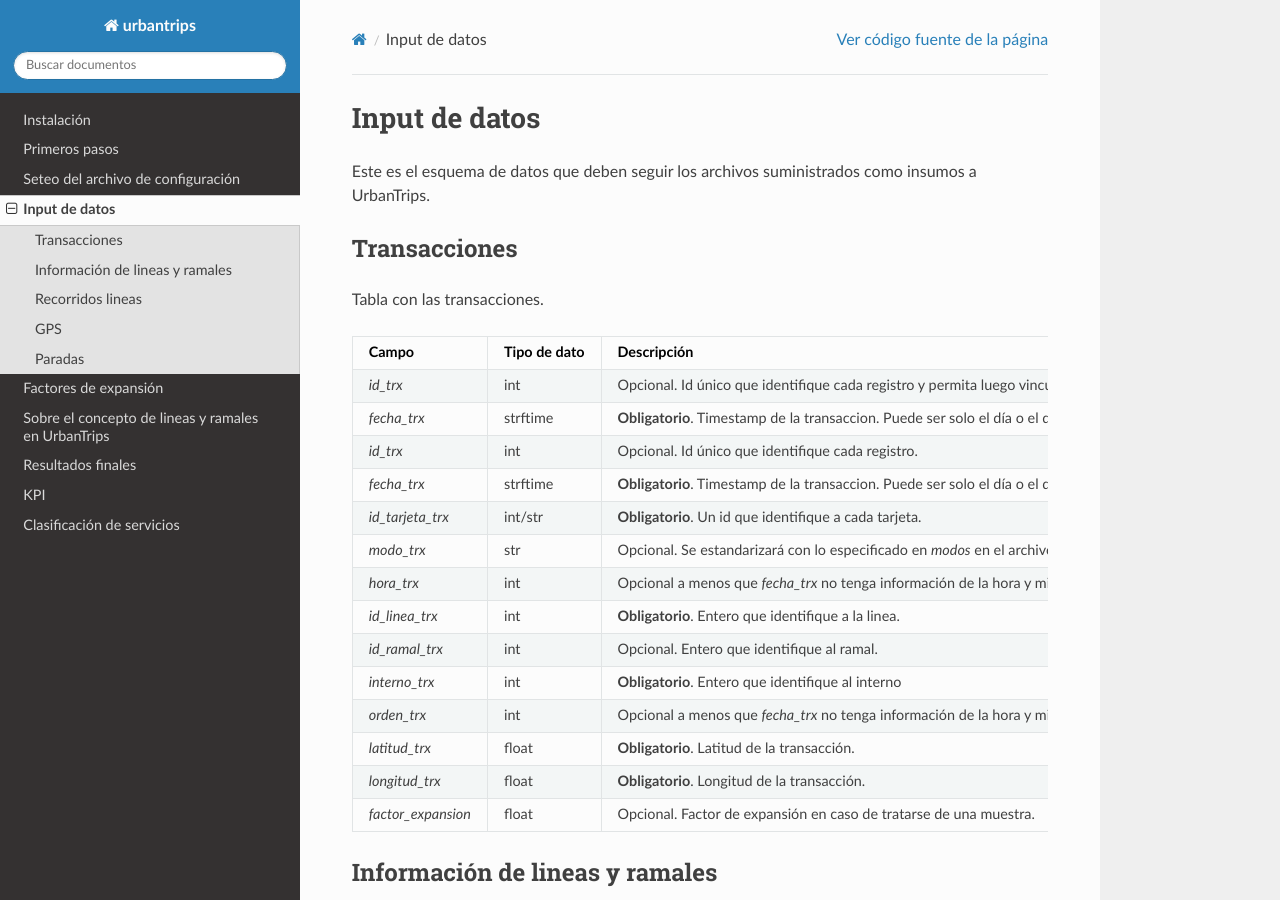
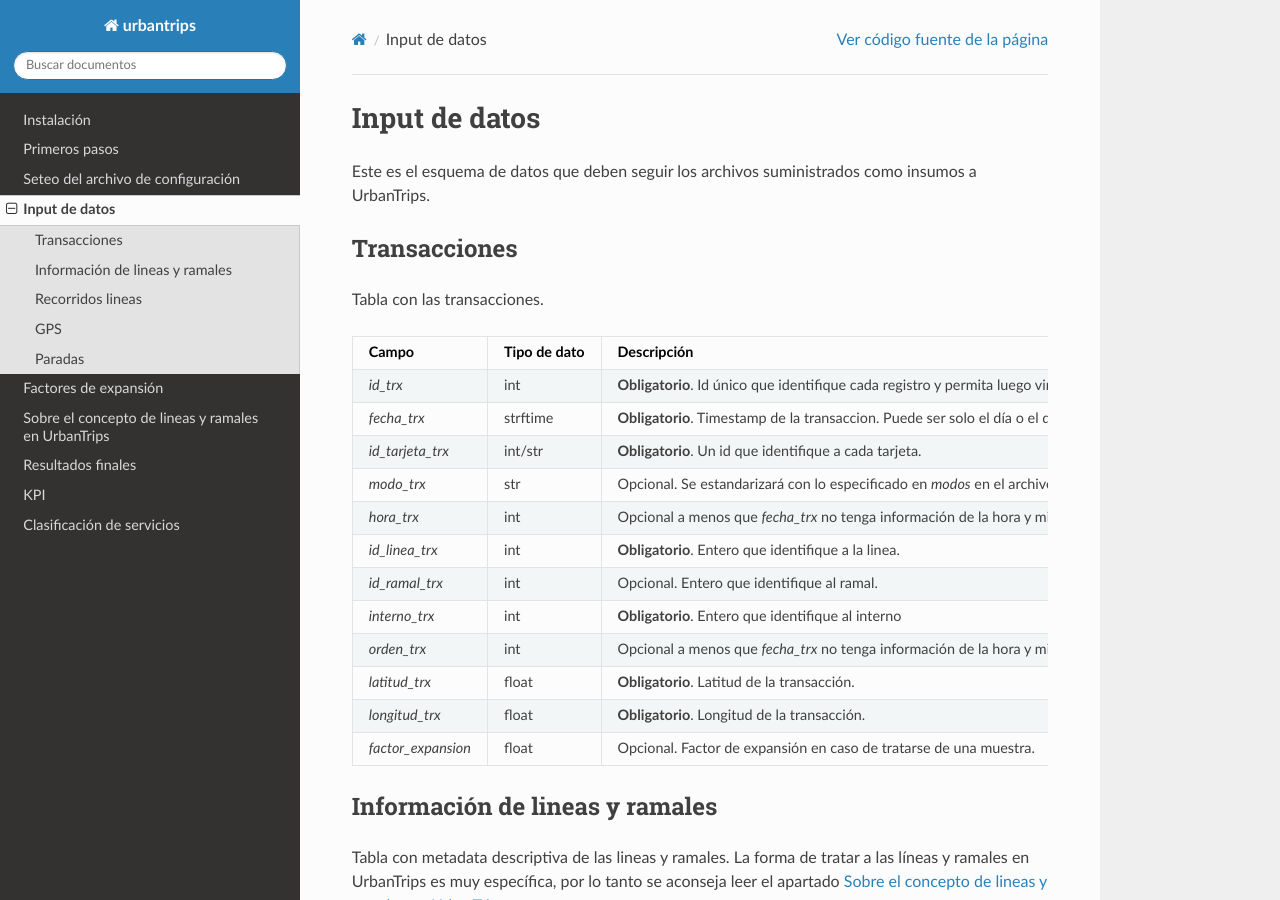
Before and after one commit to EL-BID/UrbanTrips, a Sphinx documentation site: the page built from docs/source/inputs.rst, in a window 1280 px wide and 900 px high. Built offline with Sphinx 7.4.7 and the Read the Docs theme 2.0.0, drawn with Linux system fonts in a browser that asks for light colours.

Commit message:
Update documentation

```diff
--- a/docs/source/inputs.rst
+++ b/docs/source/inputs.rst
@@ -17,13 +17,7 @@ Tabla con las transacciones.
      - Descripción
    * - *id_trx*
      - int
-     - Opcional. Id único que identifique cada registro y permita luego vincular la transacción en Urbantrips con el dataset original.
-   * - *fecha_trx*
-     - strftime
-     - **Obligatorio**. Timestamp de la transaccion. Puede ser solo el día o el dia, hora y minuto.
-   * - *id_trx*
-     - int
-     - Opcional. Id único que identifique cada registro.
+     - **Obligatorio**. Id único que identifique cada registro y permita luego vincular la transacción en Urbantrips con el dataset original.
    * - *fecha_trx*
      - strftime
      - **Obligatorio**. Timestamp de la transaccion. Puede ser solo el día o el dia, hora y minuto.
```
